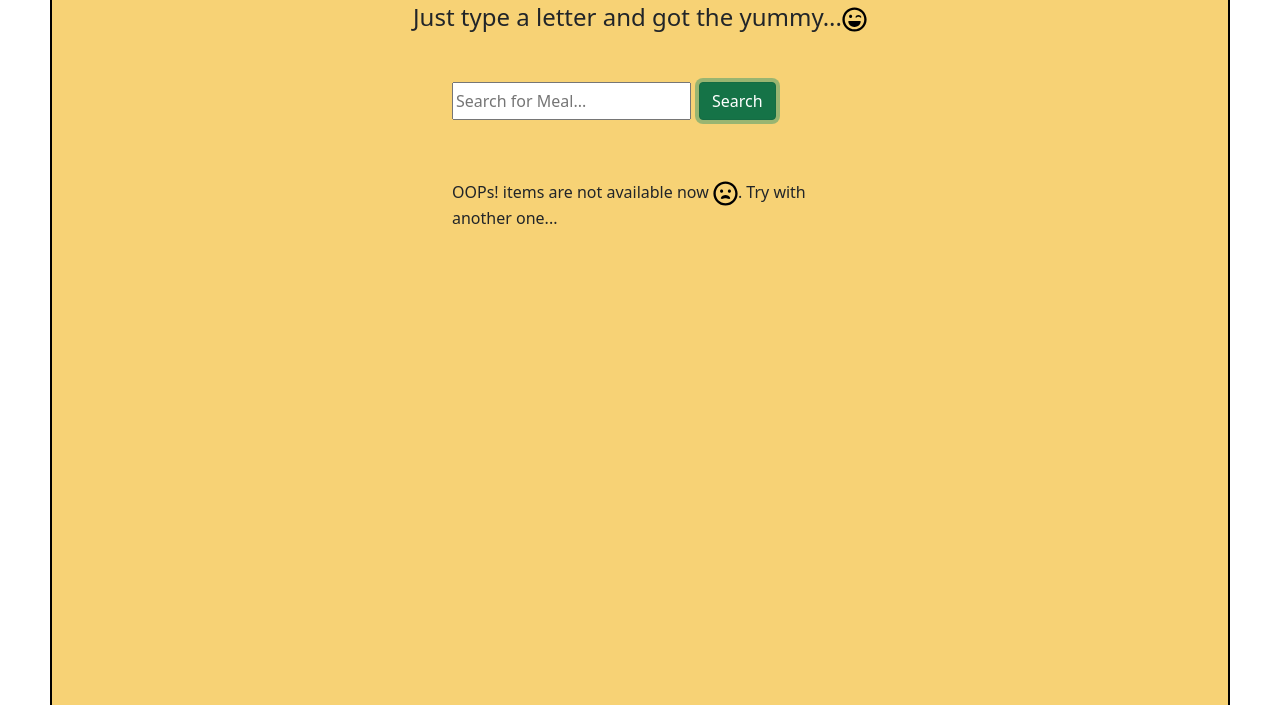
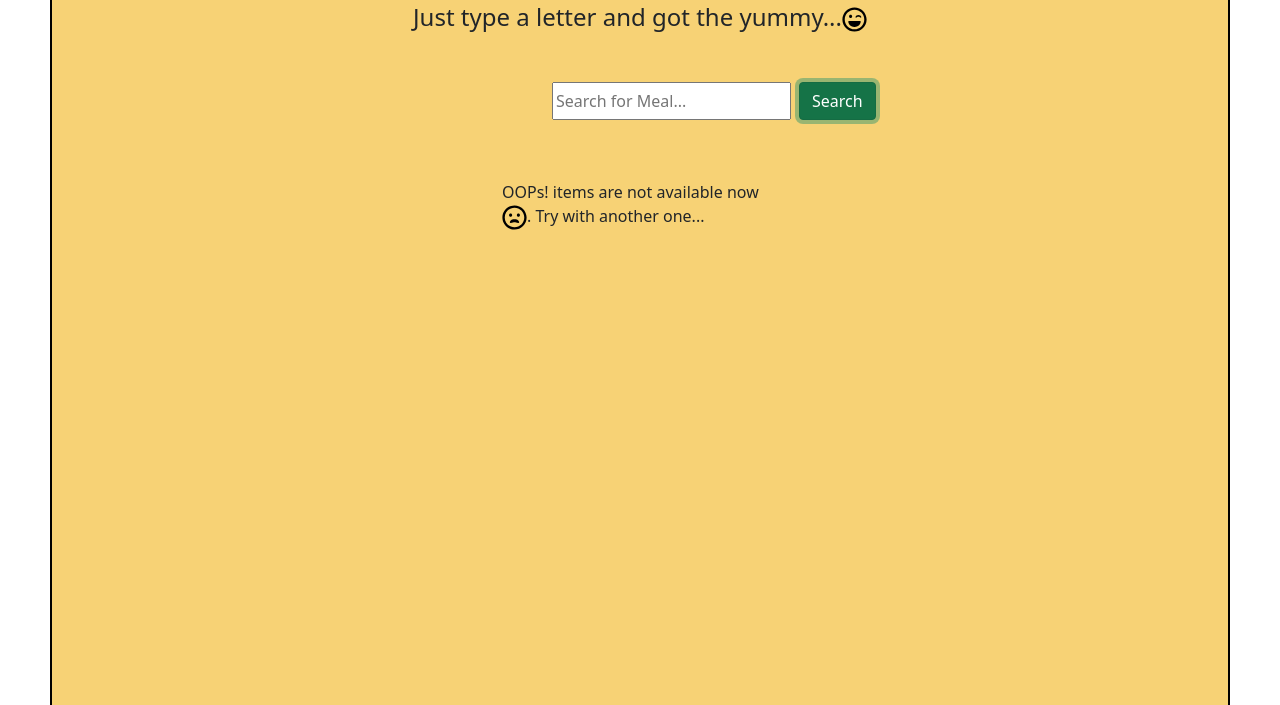
Before and after one commit to Sumaiya176/cooking-master, a plain HTML site: page index.html in a window 1280 px wide. Both pictures are taken after typing "Sample" into the empty fields and a click on the button "Search". Shown: the part 95-800 px from the top of the page. Drawn offline with nearby package versions, Linux system fonts and the light colour scheme; no server answers.

Commit message:
third commit

```diff
--- a/style.css
+++ b/style.css
@@ -19,7 +19,7 @@ body{
 }
 
 #search-bar{
-    margin: 50px 400px;
+    margin: 50px 500px;
 }
 #meals-section{
     display: grid;
@@ -34,7 +34,7 @@ body{
 }
 #details{
     height: 510px;
-    margin: 60px 400px;
+    margin: 60px 450px;
     display: none;
 }
 .meal-detail {
@@ -56,5 +56,5 @@ li{
     font-size: small;
 }
 .box {
-    height: 355px;
+    height: 380px;
 }
```
